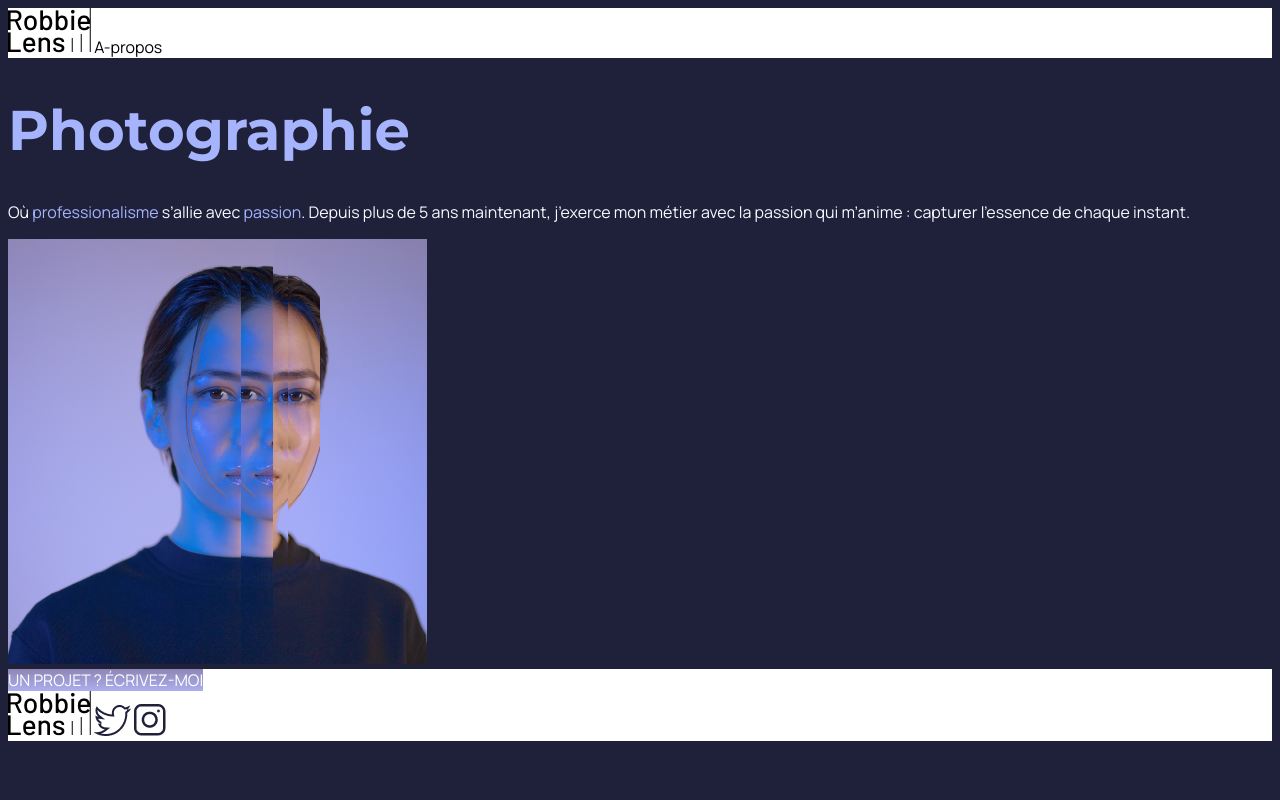
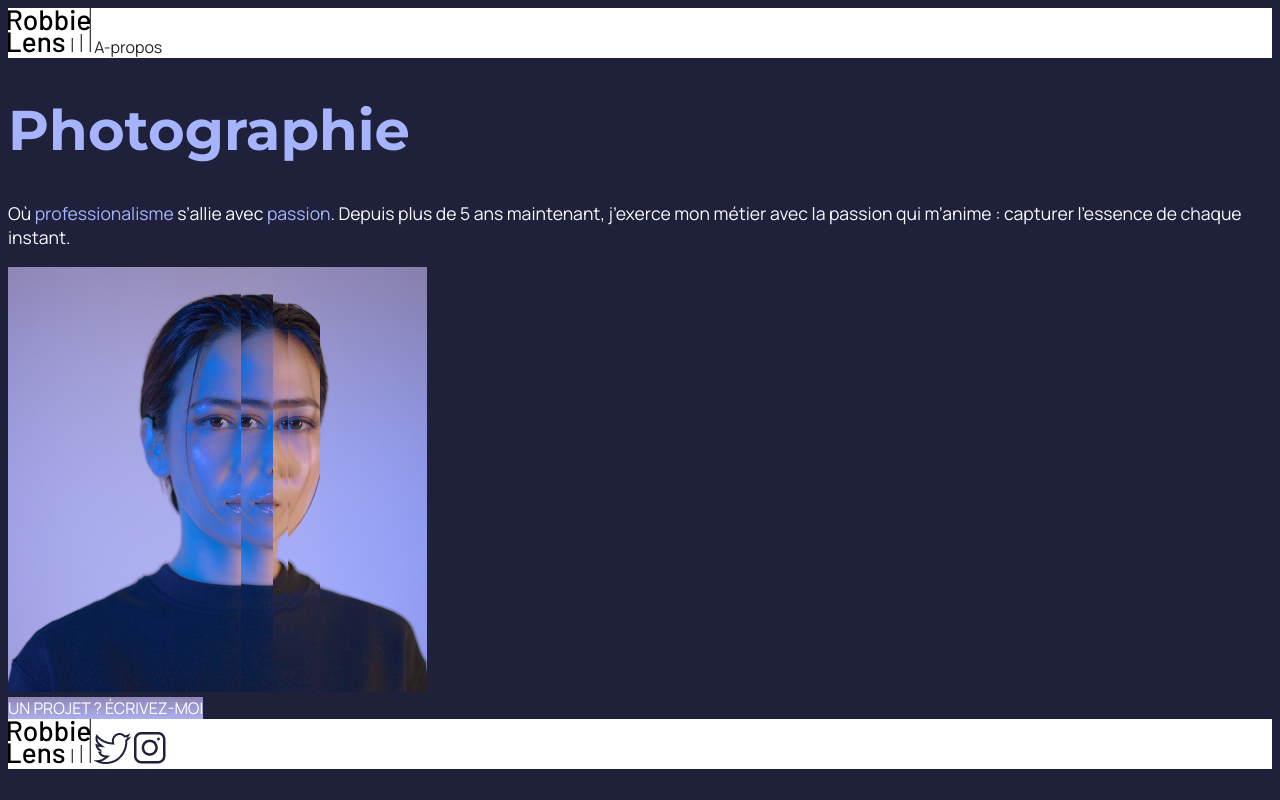
Before and after one commit to Muki-Dev/OpenclassromCourses, a plain HTML site: page RobbieLensPhotographie/index.html in a window 1280 px wide. Drawn offline with Linux system fonts and the light colour scheme.

Commit message:
Modification du style

```diff
--- a/RobbieLensPhotographie/css/style.css
+++ b/RobbieLensPhotographie/css/style.css
@@ -8,7 +8,7 @@
 
  /* anchor */
  a{
-    color: black;
+    color: #242424;
     text-decoration: none;
  }
 
@@ -25,13 +25,21 @@
     font-family: 'Montserrat',sans-serif;
  }
 
- /* div */
- div{
+ /* h2 */
+ h2{
+    color: #f9f8ff;
+ }
+
+ /* .entete,.pied-de-page */
+ .entete,
+ .pied-de-page{
     background-color: #ffffff;
  }
 
- /* p,ul,h2 */
- p,ul,h2{
+ /* paragraphs,list */
+ p,
+ li{
+    font-size: 1.1em;
     color: #F9F8FF;
  }
 
@@ -39,6 +47,5 @@
 /* .cta */
 .cta{
     background: linear-gradient(#8E86B5,#ACAEED);
-    font-family: 'Manrope',sans-serif;
     color: white;
 }
```
